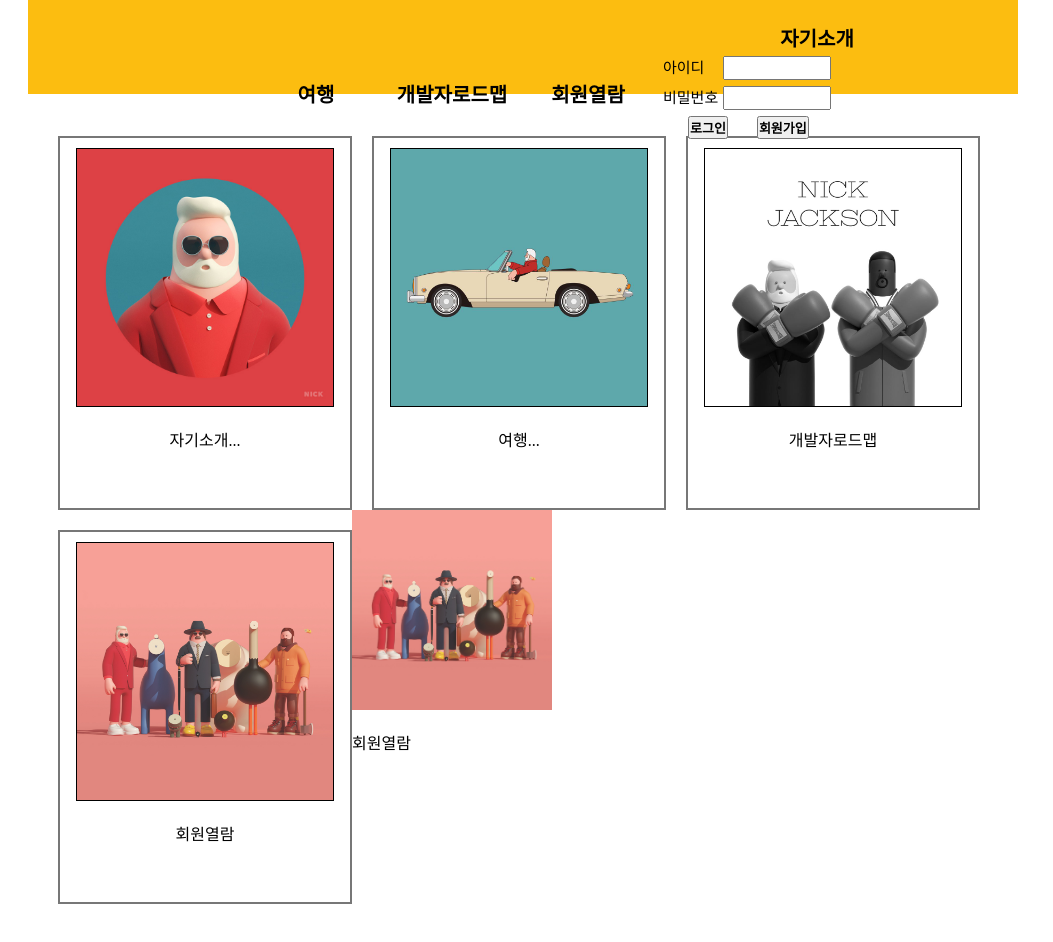
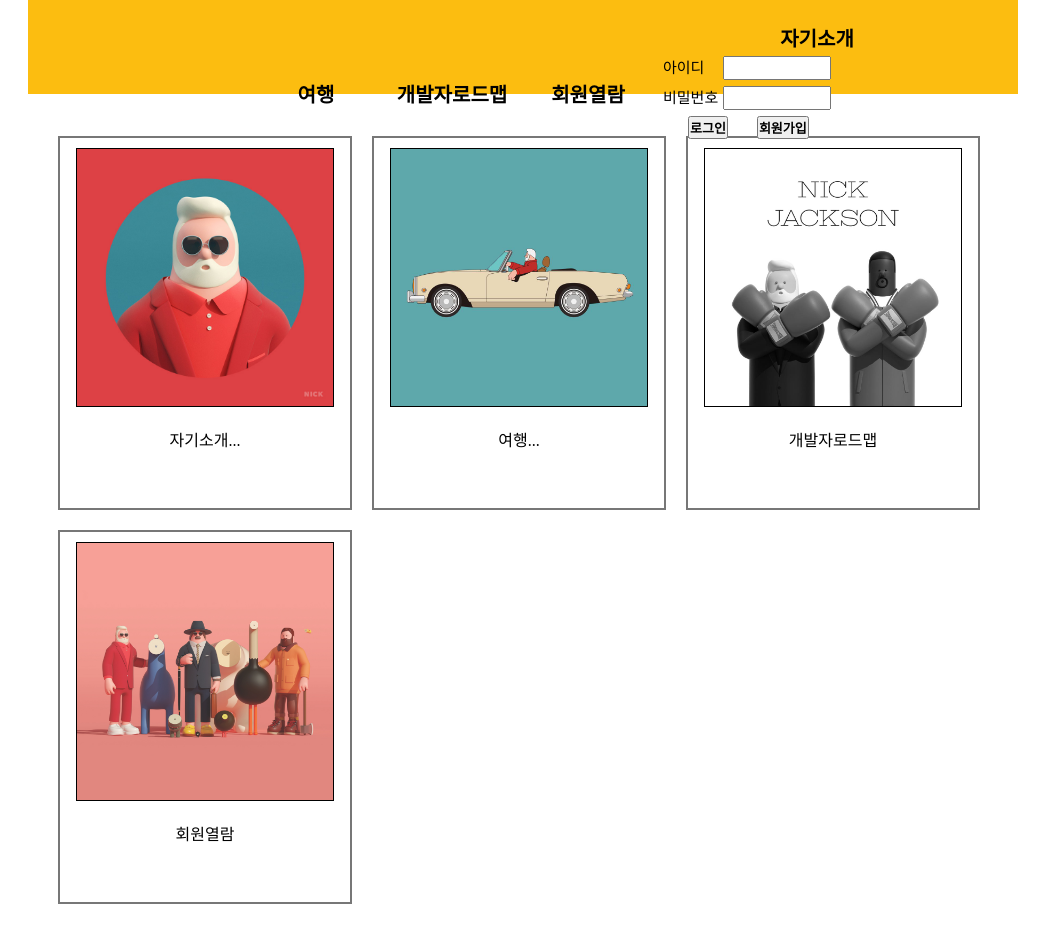
Before and after one commit to rato12/rato12.github.io, a plain HTML site: page index.html in a window 1280 px wide. Shown: the part 280-1222 px from the top of the page, without its empty margins (0-1053 px from the left). Drawn offline with Linux system fonts and the light colour scheme; a web font is replaced by a local one.

Commit message:
div5 이미지제거git status

```diff
--- a/index.html
+++ b/index.html
@@ -83,10 +83,6 @@
                 <img src="images/816176e343fb9e7bc1f2718c.jpg" alt="">
                 <p>회원열람</p>
             </div>
-            <div id="index-5">
-                <img src="images/816176e343fb9e7bc1f2718c.jpg" alt="" width="200px">
-                <p>회원열람</p>
-            </div>
         </section>
         <footer id="footer">
             <div id="footer-menu">
```
